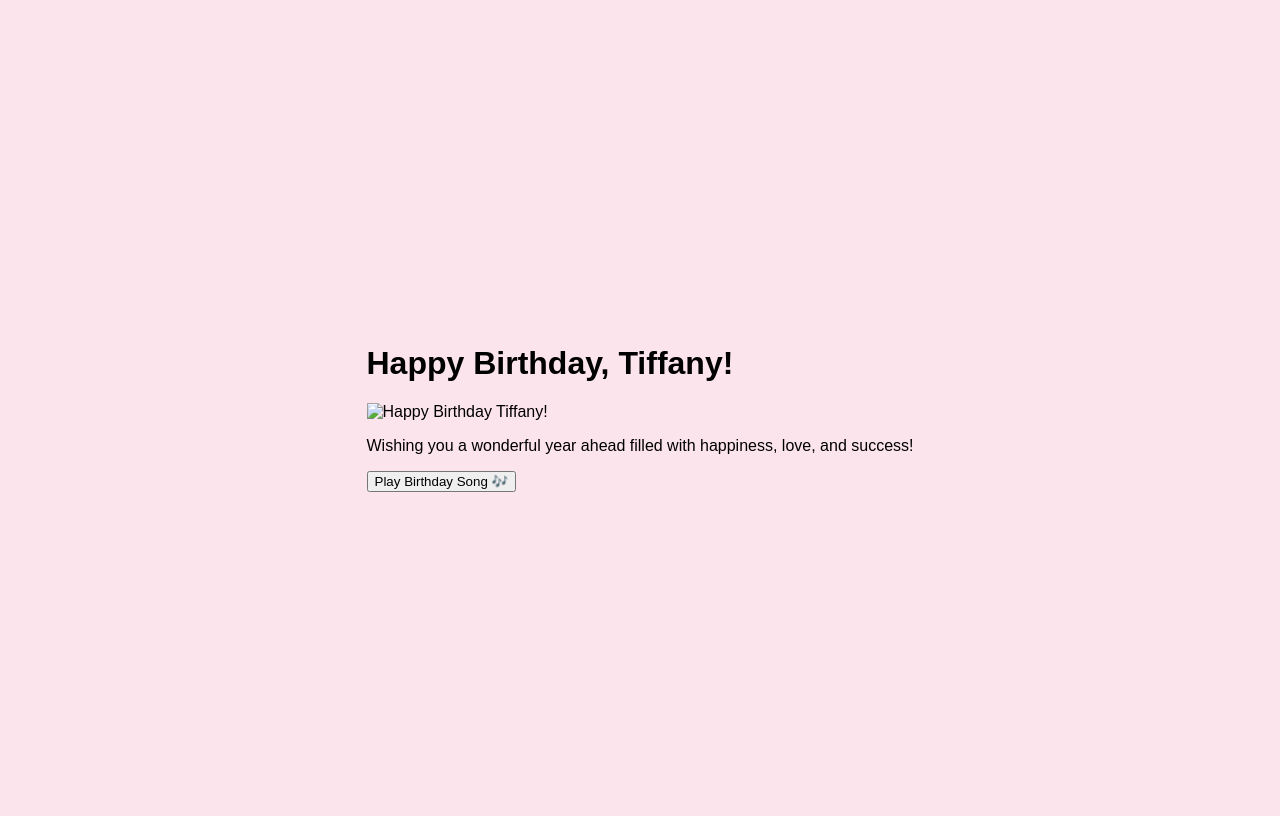
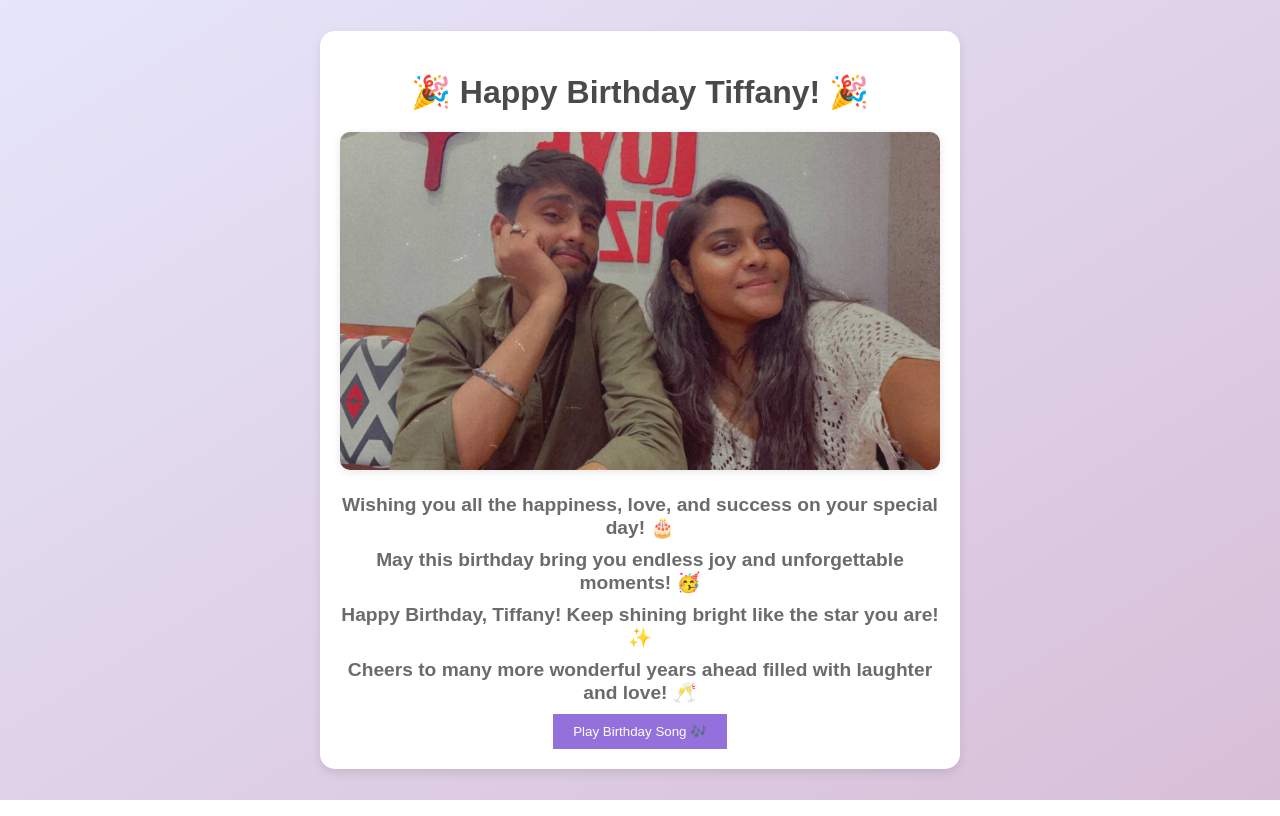
Before and after one commit to anuzdevops/anuzdevops.github.io, a plain HTML site: page index.html in a window 1280 px wide. Drawn offline with Linux system fonts and the light colour scheme.

Commit message:
Added birthday webpage with interactivity

```diff
--- a/index.html
+++ b/index.html
@@ -8,24 +8,18 @@
 </head>
 <body>
     <div class="container">
-        <h1>Happy Birthday, Tiffany!</h1>
-        <img src="tiffany-birthday.jpg" alt="Happy Birthday Tiffany!" class="birthday-image">
-        <p class="message">Wishing you a wonderful year ahead filled with happiness, love, and success!</p>
-        <button onclick="playSong()" class="play-button">Play Birthday Song 🎶</button>
-    </div>
+        <h1>🎉 Happy Birthday Tiffany! 🎉</h1>
 
-    <!-- Audio -->
-    <audio id="birthdaySong" src="birthday-song.mp3"></audio>
+        <div class="carousel">
+            <img id="carouselImage" src="images/image1.jpg" alt="Birthday Celebration">
+        </div>
 
-    <script>
-        function playSong() {
-            const song = document.getElementById("birthdaySong");
-            if (song.paused) {
-                song.play();
-            } else {
-                song.pause();
-            }
-        }
-    </script>
-</body>
-</html>
+        <div class="wishes">
+            <p>Wishing you all the happiness, love, and success on your special day! 🎂</p>
+            <p>May this birthday bring you endless joy and unforgettable moments! 🥳</p>
+            <p>Happy Birthday, Tiffany! Keep shining bright like the star you are! ✨</p>
+            <p>Cheers to many more wonderful years ahead filled with laughter and love! 🥂</p>
+        </div>
+
+        <button class="play-button" onclick="playSong()">Play Birthday Song 🎶</button>
+        <audio id="birthdaySong" src="birthday-song
--- a/styles.css
+++ b/styles.css
@@ -1,12 +1,59 @@
+/* Background and container styles */
 body {
     font-family: 'Arial', sans-serif;
+    margin: 0;
+    padding: 0;
     display: flex;
     justify-content: center;
     align-items: center;
     height: 100vh;
-    background-color: #fce4ec;
-    background-image: url('images/balloons-bg.jpg'); /* if you have a background image */
-    background-size: cover;
-    background-position: center;
-    animation: backgroundAnimation 15s infinite alternate;
+    background: linear-gradient(to bottom right, lavender, thistle);
+    color: #4a4a4a;
 }
+
+.container {
+    text-align: center;
+    max-width: 600px;
+    background: white;
+    padding: 20px;
+    border-radius: 15px;
+    box-shadow: 0px 4px 10px rgba(0, 0, 0, 0.1);
+}
+
+/* Carousel styling */
+.carousel {
+    margin: 20px 0;
+}
+
+.carousel img {
+    width: 100%;
+    height: auto;
+    border-radius: 10px;
+    box-shadow: 0px 2px 8px rgba(0, 0, 0, 0.1);
+}
+
+/* Wishes styling */
+.wishes p {
+    font-size: 1.2em;
+    margin: 10px 0;
+    font-weight: bold;
+    color: #6b6b6b;
+    animation: fadeIn 2s ease-in-out;
+}
+
+@keyframes fadeIn {
+    from {
+        opacity: 0;
+    }
+    to {
+        opacity: 1;
+    }
+}
+
+/* Play button styling */
+.play-button {
+    background-color: #9370db;
+    color: white;
+    border: none;
+    padding: 10px 20px;
+    font-size: 1
```
Also changed, not shown: script.js (added, +28 -0 lines).
